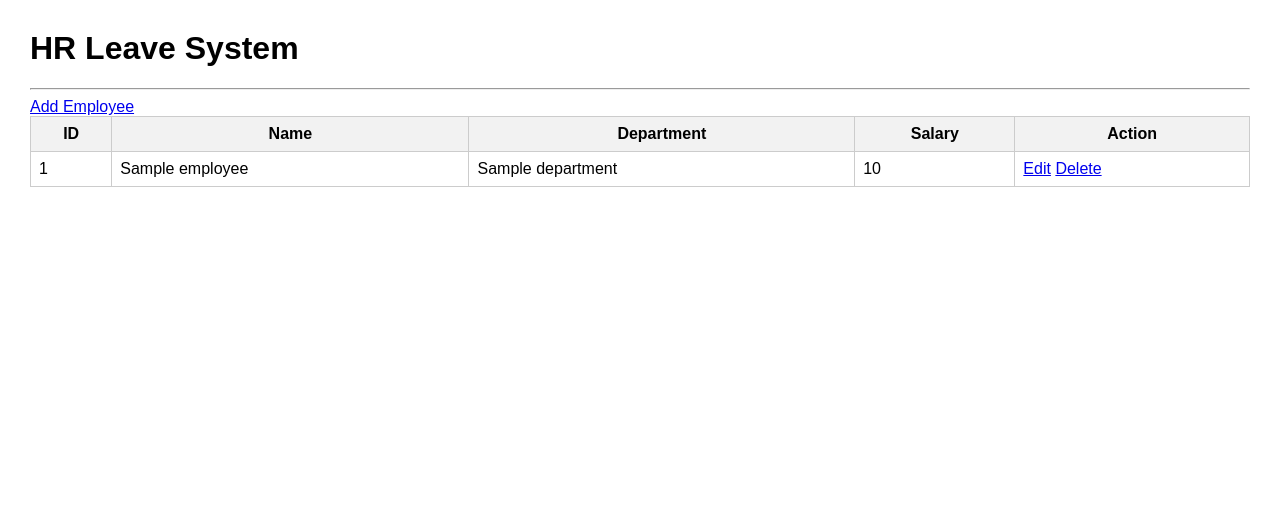
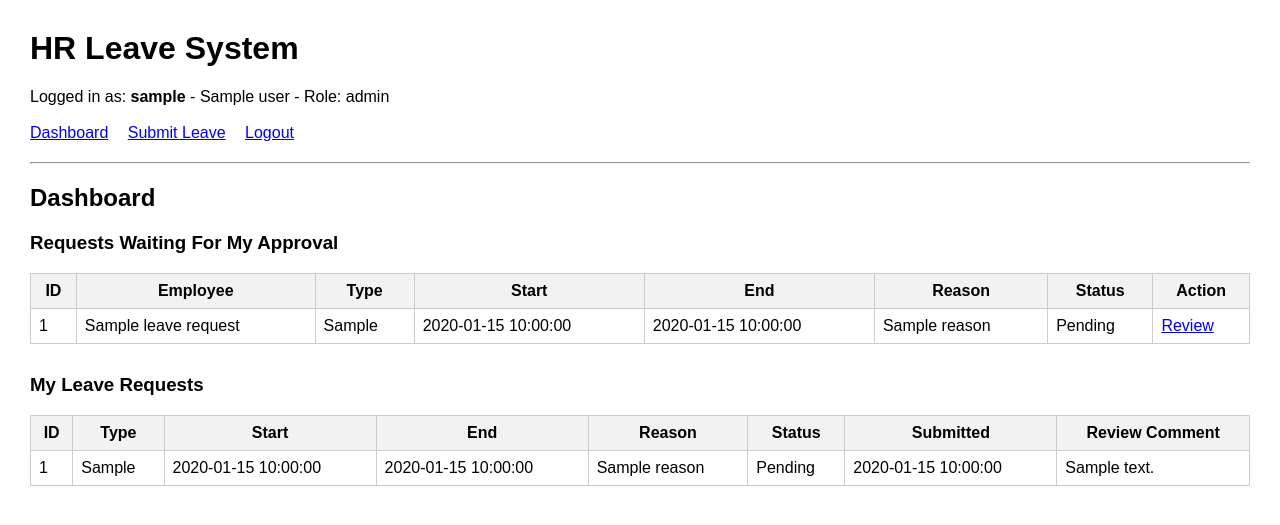
Before and after one commit to gavinczm-bot/hr-system, a Flask app: page / in a window 1280 px wide. Shown: the top 525 px of the page. Run offline with Flask 3, Linux system fonts and the light colour scheme; a user stored in the database is signed in; a database or web service that is not in the repository returns one stand-in record (values such as "Sample title"); some libraries are stand-ins or nearby versions.

Commit message:
add leave forms

```diff
--- a/app.py
+++ b/app.py
@@ -1,7 +1,9 @@
-from flask import Flask, render_template, request, redirect, url_for, session
+from flask import Flask, render_template, request, redirect, url_for, session, flash
 import os
 import psycopg2
 from psycopg2.extras import RealDictCursor
+from functools import wraps
+from datetime import datetime
 
 app = Flask(__name__)
 app.secret_key = os.environ.get("SECRET_KEY", "dev_secret_key")
@@ -14,16 +16,13 @@ def get_db():
     if not database_url:
         raise RuntimeError("DATABASE_URL environment variable is missing.")
 
-    conn = psycopg2.connect(database_url, cursor_factory=RealDictCursor)
-    return conn
+    return psycopg2.connect(database_url, cursor_factory=RealDictCursor)
 
 
 def init_db():
     conn = get_db()
     cur = conn.cursor()
 
-    # User table
-    # Use "users" instead of "user" because user can cause issues in PostgreSQL
     cur.execute("""
         CREATE TABLE IF NOT EXISTS users (
             id SERIAL PRIMARY KEY,
@@ -32,7 +31,6 @@ def init_db():
         )
     """)
 
-    # Employee table
     cur.execute("""
         CREATE TABLE IF NOT EXISTS employee (
             id SERIAL PRIMARY KEY,
@@ -42,14 +40,36 @@ def init_db():
         )
     """)
 
-    # Default admin user
-    # This will also reset admin password back to paper1234 if admin already exists
+    cur.execute("ALTER TABLE users ADD COLUMN IF NOT EXISTS role TEXT DEFAULT 'employee'")
+    cur.execute("ALTER TABLE users ADD COLUMN IF NOT EXISTS employee_id INTEGER")
+
+    cur.execute("ALTER TABLE employee ADD COLUMN IF NOT EXISTS email TEXT")
+    cur.execute("ALTER TABLE employee ADD COLUMN IF NOT EXISTS supervisor_id INTEGER")
+
     cur.execute("""
-        INSERT INTO users (username, password)
-        VALUES (%s, %s)
+        CREATE TABLE IF NOT EXISTS leave_requests (
+            id SERIAL PRIMARY KEY,
+            employee_id INTEGER NOT NULL,
+            leave_type TEXT NOT NULL,
+            start_date DATE NOT NULL,
+            end_date DATE NOT NULL,
+            reason TEXT,
+            status TEXT NOT NULL DEFAULT 'Pending',
+            submitted_at TIMESTAMP NOT NULL,
+            reviewed_by INTEGER,
+            reviewed_at TIMESTAMP,
+            review_comment TEXT
+        )
+    """)
+
+    cur.execute("""
+        INSERT INTO users (username, password, role, employee_id)
+        VALUES (%s, %s, %s, %s)
         ON CONFLICT (username)
-        DO UPDATE SET password = EXCLUDED.password
-    """, ("admin", "paper1234"))
+        DO UPDATE SET
+            password = EXCLUDED.password,
+            role = EXCLUDED.role
+    """, ("admin", "paper1234", "admin", None))
 
     conn.commit()
     cur.close()
@@ -57,16 +77,64 @@ def init_db():
 
 
 # ---------------- AUTH ----------------
+def current_user():
+    if "user_id" not in session:
+        return None
+
+    conn = get_db()
+    cur = conn.cursor()
+
+    cur.execute("""
+        SELECT
+            u.id,
+            u.username,
+            u.role,
+            u.employee_id,
+            e.name AS employee_name,
+            e.email AS employee_email,
+            e.department,
+            e.supervisor_id
+        FROM users u
+        LEFT JOIN employee e ON e.id = u.employee_id
+        WHERE u.id = %s
+    """, (session["user_id"],))
+
+    user = cur.fetchone()
+
+    cur.close()
+    conn.close()
+
+    return user
+
+
+@app.context_processor
+def inject_user():
+    return {"current_user": current_user()}
+
+
 def login_required(func):
+    @wraps(func)
     def wrapper(*args, **kwargs):
-        if "user" not in session:
+        if "user_id" not in session:
             return redirect(url_for("login"))
         return func(*args, **kwargs)
-
-    wrapper.__name__ = func.__name__
     return wrapper
 
 
+def admin_required(func):
+    @wraps(func)
+    def wrapper(*args, **kwargs):
+        user = current_user()
+
+        if not user or user["role"] != "admin":
+            flash("Admin access required.")
+            return redirect(url_for("dashboard"))
+
+        return func(*args, **kwargs)
+    return wrapper
+
+
+# ---------------- LOGIN ----------------
 @app.route("/login", methods=["GET", "POST"])
 def login():
     if request.method == "POST":
@@ -76,45 +144,262 @@ def login():
         conn = get_db()
         cur = conn.cursor()
 
-        cur.execute(
-            "SELECT * FROM users WHERE username = %s AND password = %s",
-            (username, password)
-        )
+        cur.execute("""
+            SELECT *
+            FROM users
+            WHERE username = %s
+              AND password = %s
+        """, (username, password))
 
         user = cur.fetchone()
 
         cur.close()
         conn.close()
 
-        print("Input:", username, password)
-        print("DB result:", user)
+        if user:
+            session["user_id"] = user["id"]
+            session["username"] = user["username"]
+            session["role"] = user["role"]
+            session["employee_id"] = user["employee_id"]
+            return redirect(url_for("dashboard"))
 
-        if user:
-            session["user"] = username
-            return redirect(url_for("index"))
-        else:
-            return "Login Failed"
+        flash("Login failed.")
 
     return render_template("login.html")
 
 
 @app.route("/logout")
 def logout():
-    session.pop("user", None)
+    session.clear()
     return redirect(url_for("login"))
 
 
-# ---------------- ROUTES ----------------
+# ---------------- DASHBOARD ----------------
 @app.route("/")
 @login_required
-def index():
+def dashboard():
+    user = current_user()
+
+    conn = get_db()
+    cur = conn.cursor()
+
+    my_requests = []
+    approval_requests = []
+    all_requests = []
+
+    filter_start = request.args.get("start_date", "").strip()
+    filter_end = request.args.get("end_date", "").strip()
+
+    if user["employee_id"]:
+        cur.execute("""
+            SELECT
+                lr.*,
+                e.name AS employee_name,
+                reviewer.username AS reviewer_name
+            FROM leave_requests lr
+            JOIN employee e ON e.id = lr.employee_id
+            LEFT JOIN users reviewer ON reviewer.id = lr.reviewed_by
+            WHERE lr.employee_id = %s
+            ORDER BY lr.submitted_at DESC
+        """, (user["employee_id"],))
+
+        my_requests = cur.fetchall()
+
+        cur.execute("""
+            SELECT
+                lr.*,
+                e.name AS employee_name
+            FROM leave_requests lr
+            JOIN employee e ON e.id = lr.employee_id
+            WHERE e.supervisor_id = %s
+              AND lr.status = 'Pending'
+            ORDER BY lr.submitted_at DESC
+        """, (user["employee_id"],))
+
+        approval_requests = cur.fetchall()
+
+    if user["role"] == "admin":
+        sql = """
+            SELECT
+                lr.*,
+                e.name AS employee_name,
+                e.department,
+                reviewer.username AS reviewer_name
+            FROM leave_requests lr
+            JOIN employee e ON e.id = lr.employee_id
+            LEFT JOIN users reviewer ON reviewer.id = lr.reviewed_by
+            WHERE 1 = 1
+        """
+
+        params = []
+
+        if filter_start:
+            sql += " AND lr.end_date >= %s "
+            params.append(filter_start)
+
+        if filter_end:
+            sql += " AND lr.start_date <= %s "
+            params.append(filter_end)
+
+        sql += """
+            ORDER BY lr.start_date DESC, lr.submitted_at DESC
+        """
+
+        cur.execute(sql, params)
+        all_requests = cur.fetchall()
+
+    cur.close()
+    conn.close()
+
+    return render_template(
+        "dashboard.html",
+        my_requests=my_requests,
+        approval_requests=approval_requests,
+        all_requests=all_requests,
+        filter_start=filter_start,
+        filter_end=filter_end
+    )
+
+
+# ---------------- LEAVE REQUEST ----------------
+@app.route("/leave/new", methods=["GET", "POST"])
+@login_required
+def new_leave():
+    user = current_user()
+
+    if not user["employee_id"]:
+        flash("Admin account is not linked to an employee. Please use an employee account to submit leave.")
+        return redirect(url_for("dashboard"))
+
+    if request.method == "POST":
+        leave_type = request.form["leave_type"]
+        start_date = request.form["start_date"]
+        end_date = request.form["end_date"]
+        reason = request.form["reason"]
+
+        if end_date < start_date:
+            flash("End date cannot be before start date.")
+            return redirect(url_for("new_leave"))
+
+        conn = get_db()
+        cur = conn.cursor()
+
+        cur.execute("""
+            INSERT INTO leave_requests
+                (employee_id, leave_type, start_date, end_date, reason, status, submitted_at)
+            VALUES
+                (%s, %s, %s, %s, %s, 'Pending', %s)
+        """, (
+            user["employee_id"],
+            leave_type,
+            start_date,
+            end_date,
+            reason,
+            datetime.now()
+        ))
+
+        conn.commit()
+        cur.close()
+        conn.close()
+
+        flash("Leave request submitted.")
+        return redirect(url_for("dashboard"))
+
+    return render_template("leave_form.html")
+
+
+@app.route("/leave/<int:request_id>/review", methods=["GET", "POST"])
+@login_required
+def review_leave(request_id):
+    user = current_user()
+
     conn = get_db()
     cur = conn.cursor()
 
     cur.execute("""
-        SELECT *
-        FROM employee
-        ORDER BY id
+        SELECT
+            lr.*,
+            e.name AS employee_name,
+            e.supervisor_id
+        FROM leave_requests lr
+        JOIN employee e ON e.id = lr.employee_id
+        WHERE lr.id = %s
+    """, (request_id,))
+
+    leave = cur.fetchone()
+
+    if not leave:
+        cur.close()
+        conn.close()
+        flash("Leave request not found.")
+        return redirect(url_for("dashboard"))
+
+    is_admin = user["role"] == "admin"
+    is_supervisor = user["employee_id"] and leave["supervisor_id"] == user["employee_id"]
+
+    if not is_admin and not is_supervisor:
+        cur.close()
+        conn.close()
+        flash("You are not allowed to review this request.")
+        return redirect(url_for("dashboard"))
+
+    if request.method == "POST":
+        action = request.form["action"]
+        review_comment = request.form.get("review_comment", "")
+
+        if action not in ["Approved", "Denied"]:
+            cur.close()
+            conn.close()
+            flash("Invalid review action.")
+            return redirect(url_for("dashboard"))
+
+        cur.execute("""
+            UPDATE leave_requests
+            SET status = %s,
+                reviewed_by = %s,
+                reviewed_at = %s,
+                review_comment = %s
+            WHERE id = %s
+        """, (
+            action,
+            user["id"],
+            datetime.now(),
+            review_comment,
+            request_id
+        ))
+
+        conn.commit()
+        cur.close()
+        conn.close()
+
+        flash(f"Leave request {action.lower()}.")
+        return redirect(url_for("dashboard"))
+
+    cur.close()
+    conn.close()
+
+    return render_template("review_leave.html", leave=leave)
+
+
+# ---------------- ADMIN EMPLOYEES ----------------
+@app.route("/admin/employees")
+@login_required
+@admin_required
+def admin_employees():
+    conn = get_db()
+    cur = conn.cursor()
+
+    cur.execute("""
+        SELECT
+            e.*,
+            s.name AS supervisor_name,
+            u.id AS user_id,
+            u.username,
+            u.role
+        FROM employee e
+        LEFT JOIN employee s ON s.id = e.supervisor_id
+        LEFT JOIN users u ON u.employee_id = e.id
+        ORDER BY e.name
     """)
 
     employees = cur.fetchall()
@@ -122,99 +407,184 @@ def index():
     cur.close()
     conn.close()
 
-    return render_template("index.html", employees=employees)
+    return render_template("admin_employees.html", employees=employees)
 
 
-@app.route("/add", methods=["GET", "POST"])
+@app.route("/admin/employees/add", methods=["GET", "POST"])
 @login_required
-def add():
-    if request.method == "POST":
-        name = request.form["name"]
-        dept = request.form["department"]
-        salary = request.form["salary"]
-
-        conn = get_db()
-        cur = conn.cursor()
-
-        cur.execute(
-            """
-            INSERT INTO employee (name, department, salary)
-            VALUES (%s, %s, %s)
-            """,
-            (name, dept, salary)
-        )
-
-        conn.commit()
-        cur.close()
-        conn.close()
-
-        return redirect(url_for("index"))
-
-    return render_template("form.html", emp=None)
-
-
-@app.route("/edit/<int:id>", methods=["GET", "POST"])
-@login_required
-def edit(id):
+@admin_required
+def add_employee():
     conn = get_db()
     cur = conn.cursor()
 
     if request.method == "POST":
-        name = request.form["name"]
-        dept = request.form["department"]
-        salary = request.form["salary"]
+        name = request.form["name"].strip()
+        email = request.form.get("email", "").strip()
+        department = request.form.get("department", "").strip()
+        supervisor_id = request.form.get("supervisor_id") or None
+        username = request.form["username"].strip()
+        password = request.form["password"]
+        role = request.form["role"]
 
-        cur.execute(
-            """
-            UPDATE employee
-            SET name = %s,
-                department = %s,
-                salary = %s
-            WHERE id = %s
-            """,
-            (name, dept, salary, id)
-        )
+        try:
+            cur.execute("""
+                INSERT INTO employee (name, email, department, supervisor_id)
+                VALUES (%s, %s, %s, %s)
+                RETURNING id
+            """, (name, email, department, supervisor_id))
 
-        conn.commit()
+            employee_id = cur.fetchone()["id"]
+
+            cur.execute("""
+                INSERT INTO users (username, password, role, employee_id)
+                VALUES (%s, %s, %s, %s)
+            """, (username, password, role, employee_id))
+
+            conn.commit()
+            flash("Employee created.")
+
+        except Exception as e:
+            conn.rollback()
+            flash("Error creating employee: " + str(e))
+
         cur.close()
         conn.close()
 
-        return redirect(url_for("index"))
+        return redirect(url_for("admin_employees"))
 
-    cur.execute(
-        "SELECT * FROM employee WHERE id = %s",
-        (id,)
-    )
+    cur.execute("""
+        SELECT id, name
+        FROM employee
+        ORDER BY name
+    """)
 
-    emp = cur.fetchone()
+    supervisors = cur.fetchall()
 
     cur.close()
     conn.close()
 
-    return render_template("form.html", emp=emp)
+    return render_template(
+        "employee_form.html",
+        emp=None,
+        user_account=None,
+        supervisors=supervisors,
+        mode="add"
+    )
 
 
-@app.route("/delete/<int:id>")
+@app.route("/admin/employees/<int:employee_id>/edit", methods=["GET", "POST"])
 @login_required
-def delete(id):
+@admin_required
+def edit_employee(employee_id):
     conn = get_db()
     cur = conn.cursor()
 
-    cur.execute(
-        "DELETE FROM employee WHERE id = %s",
-        (id,)
-    )
+    if request.method == "POST":
+        name = request.form["name"].strip()
+        email = request.form.get("email", "").strip()
+        department = request.form.get("department", "").strip()
+        supervisor_id = request.form.get("supervisor_id") or None
+        username = request.form["username"].strip()
+        password = request.form.get("password", "")
+        role = request.form["role"]
 
-    conn.commit()
+        try:
+            cur.execute("""
+                UPDATE employee
+                SET name = %s,
+                    email = %s,
+                    department = %s,
+                    supervisor_id = %s
+                WHERE id = %s
+            """, (name, email, department, supervisor_id, employee_id))
+
+            cur.execute("""
+                SELECT *
+                FROM users
+                WHERE employee_id = %s
+            """, (employee_id,))
+
+            existing_user = cur.fetchone()
+
+            if existing_user:
+                if password.strip():
+                    cur.execute("""
+                        UPDATE users
+                        SET username = %s,
+                            password = %s,
+                            role = %s
+                        WHERE employee_id = %s
+                    """, (username, password, role, employee_id))
+                else:
+                    cur.execute("""
+                        UPDATE users
+                        SET username = %s,
+                            role = %s
+                        WHERE employee_id = %s
+                    """, (username, role, employee_id))
+            else:
+                if not password.strip():
+                    password = "password123"
+
+                cur.execute("""
+                    INSERT INTO users (username, password, role, employee_id)
+                    VALUES (%s, %s, %s, %s)
+                """, (username, password, role, employee_id))
+
+            conn.commit()
+            flash("Employee updated.")
+
+        except Exception as e:
+            conn.rollback()
+            flash("Error updating employee: " + str(e))
+
+        cur.close()
+        conn.close()
+
+        return redirect(url_for("admin_employees"))
+
+    cur.execute("""
+        SELECT *
+        FROM employee
+        WHERE id = %s
+    """, (employee_id,))
+
+    emp = cur.fetchone()
+
+    cur.execute("""
+        SELECT *
+        FROM users
+        WHERE employee_id = %s
+    """, (employee_id,))
+
+    user_account = cur.fetchone()
+
+    cur.execute("""
+        SELECT id, name
+        FROM employee
+        WHERE id <> %s
+        ORDER BY name
+    """, (employee_id,))
+
+    supervisors = cur.fetchall()
+
     cur.close()
     conn.close()
 
-    return redirect(url_for("index"))
+    if not emp:
+        flash("Employee not found.")
+        return redirect(url_for("admin_employees"))
+
+    return render_template(
+        "employee_form.html",
+        emp=emp,
+        user_account=user_account,
+        supervisors=supervisors,
+        mode="edit"
+    )
 
 
 # ---------------- RUN ----------------
-# Important for Render / gunicorn:
-# This runs when app.py is imported, so tables are created even when using gunicorn app:app
 init_db()
 
 if __name__ == "__main__":
```
Also changed, not shown: templates/admin_employees.html (+15 -24 lines), templates/employee_form.html (+48 -10 lines).
